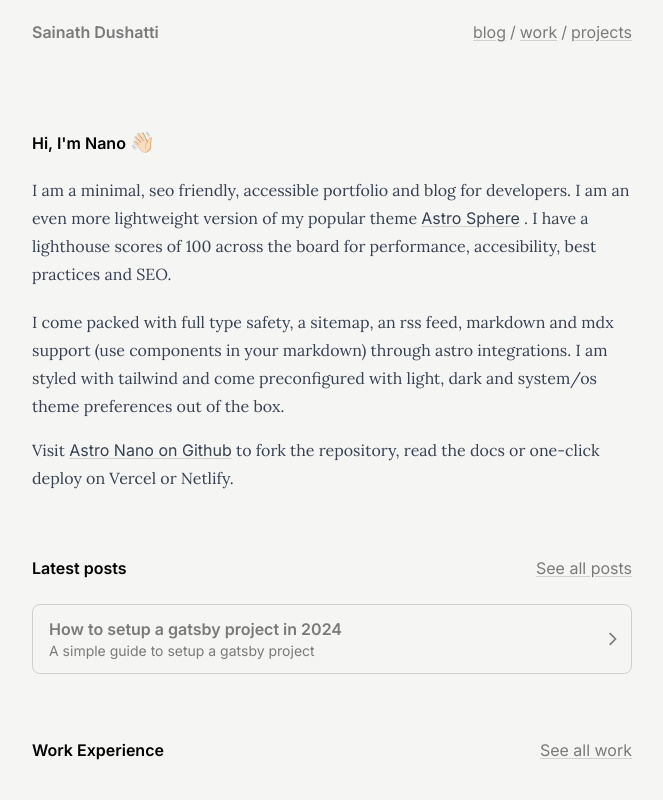
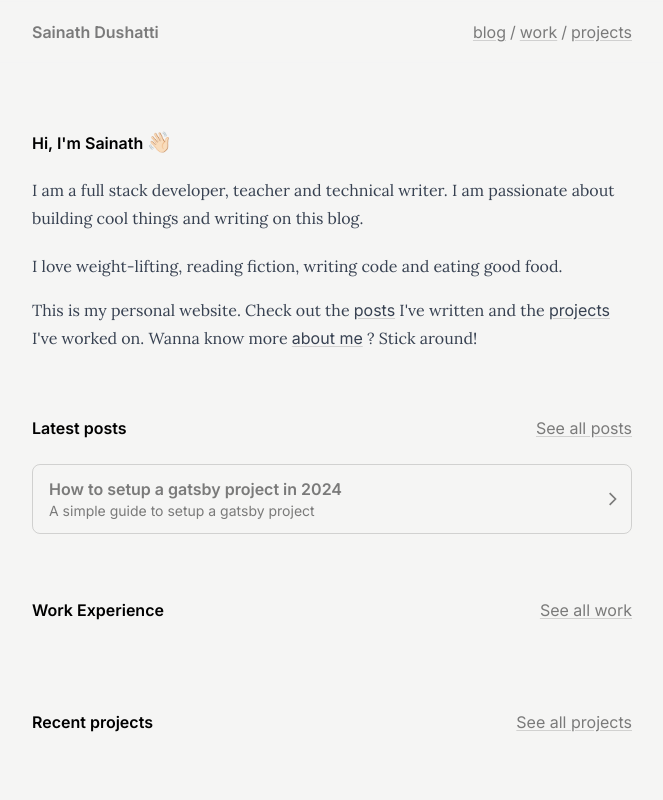
Before and after one commit to sainathd07/sainathdushatti.com, an Astro site: page / in a window 1280 px wide. Shown: the top 800 px of the page, without its empty margins (308-971 px from the left). Built offline with nearby package versions, Linux system fonts and the light colour scheme; Astro itself is replaced by a stand-in of ours; a web font is replaced by a local one.

Commit message:
Update Home Page, and Title in consts.ts

```diff
--- a/src/consts.ts
+++ b/src/consts.ts
@@ -9,7 +9,7 @@ export const SITE: Site = {
 };
 
 export const HOME: Metadata = {
-  TITLE: "Sainath Dushatti",
+  TITLE: "Home",
   DESCRIPTION: "A personal website and blog by Sainath Dushatti.",
 };
 
--- a/src/pages/index.astro
+++ b/src/pages/index.astro
@@ -33,32 +33,32 @@ const work = await Promise.all(
 <PageLayout title={HOME.TITLE} description={HOME.DESCRIPTION}>
   <Container>
     <h4 class="animate font-semibold text-black dark:text-white">
-      Hi, I'm Nano <span class="text-xl">👋🏻</span>
+      Hi, I'm Sainath <span class="text-xl">👋🏻</span>
     </h4>
     <div class="space-y-16">
       <section>
         <article class="space-y-4">
           <p class="animate">
-            I am a minimal, seo friendly, accessible portfolio and blog for developers.
-            I am an even more lightweight version of my popular theme
-            <Link href="https://github.com/markhorn-dev/astro-sphere" aria-label="Astro Sphere on Github" external>
-              Astro Sphere
-            </Link>.
-            I have a lighthouse scores of 100 across the board for performance,
-            accesibility, best practices and SEO.
+            I am a full stack developer, teacher and technical writer.
+            I am passionate about building cool things and writing on this blog.
           </p>
           <p class="animate">
-            I come packed with full type safety, a sitemap, an rss feed, markdown
-            and mdx support (use components in your markdown) through astro integrations.
-            I am styled with tailwind and come preconfigured with light, dark and
-            system/os theme preferences out of the box.
+            I love weight-lifting, reading fiction, writing code and eating good food.
           </p>
           <p class="animate">
-            Visit
-            <Link href="https://github.com/markhorn-dev/astro-nano" aria-label="Astro Nano on Github" external>
-              Astro Nano on Github
+            This is my personal website. Check out the
+            <Link href="/blog">
+              posts
             </Link>
-            to fork the repository, read the docs or one-click deploy on Vercel or Netlify.
+             I've written and the
+             <Link href="/projects">
+             projects
+             </Link>
+             I've worked on. Wanna know more
+             <Link href="/about">
+             about me
+             </Link>
+             ? Stick around!
           </p>
         </article>
       </section>
```
